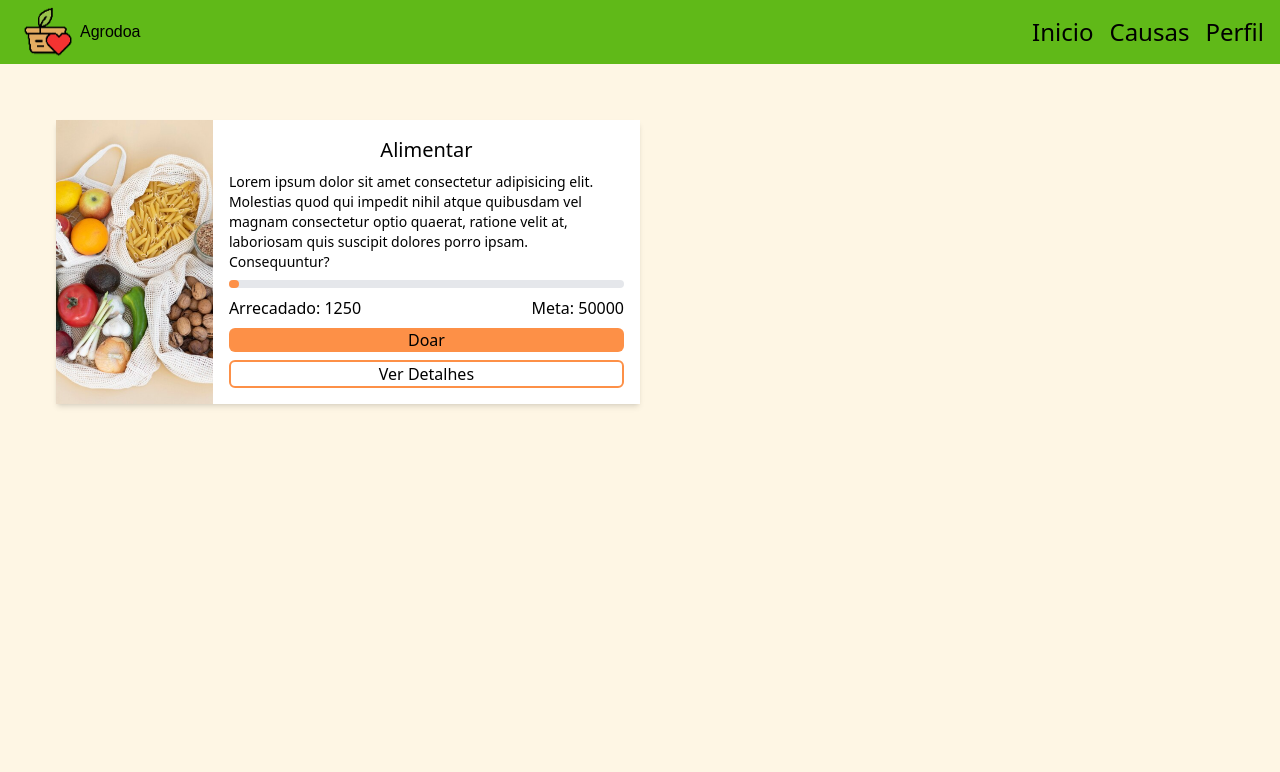
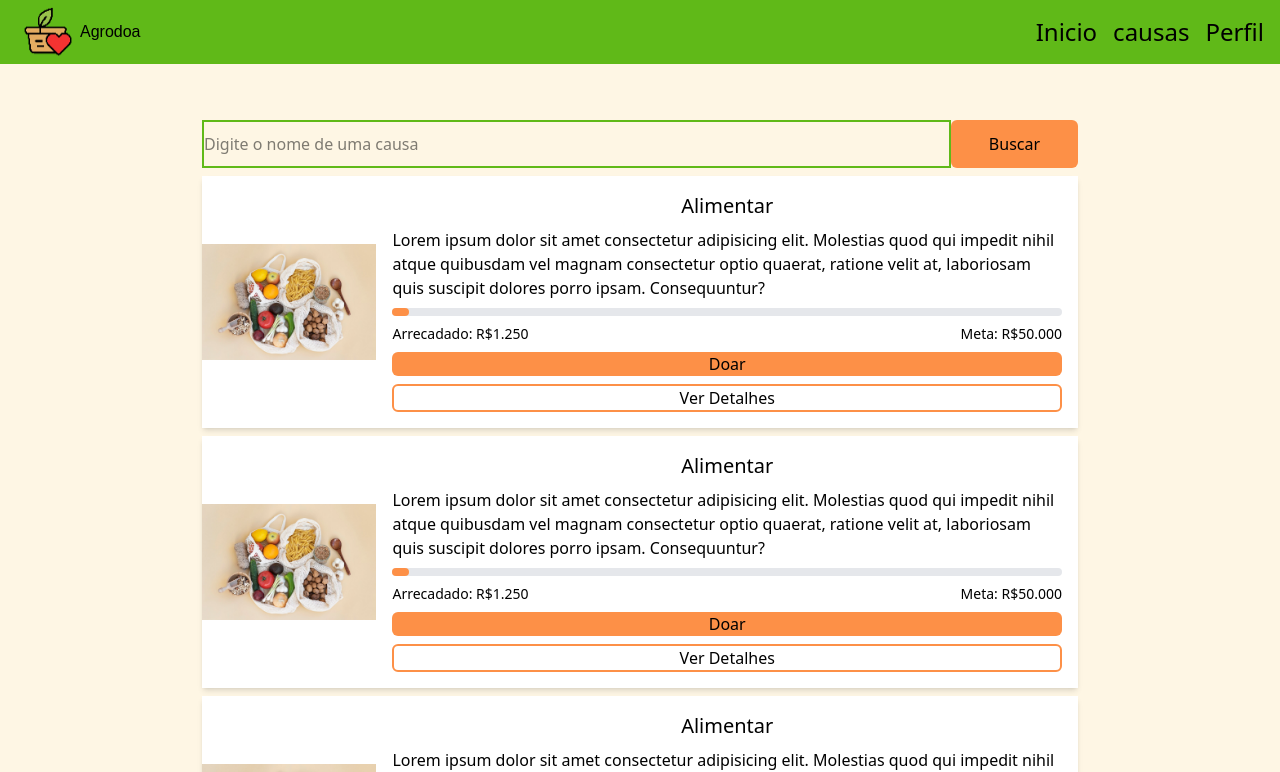
Before and after one commit to VerttB/agrodoa-frontend, a Next.js app: page /causas in a window 1280 px wide. Shown: the top 772 px of the page. Built offline with nearby package versions, Linux system fonts and the light colour scheme; a web font is replaced by a local one.

Commit message:
mudancas causa componente

```diff
--- a/src/app/(pages)/causas/[id]/page.tsx
+++ b/src/app/(pages)/causas/[id]/page.tsx
@@ -0,0 +1,8 @@
+"use client";
+import { useParams } from "next/navigation";
+
+export default function CausaUnica() {
+  const { id } = useParams();
+  console.log(id);
+  return <p>{id}</p>;
+}
--- a/src/app/(pages)/causas/page.tsx
+++ b/src/app/(pages)/causas/page.tsx
@@ -1,9 +1,24 @@
 import CausaCard from "@/components/causasCard";
+import Button from "@/components/button";
 export default function Causas() {
   return (
-    <div className="flex p-8">
-
-      <div>
+    <div className="flex flex-col items-center p-8">
+      <div className="flex flex-col items-center gap-2">
+        <div className="flex w-3/4">
+          <input
+            className="border-secondary h-12 w-full border-2"
+            type="text"
+            placeholder="Digite o nome de uma causa"
+          />
+          <Button className="w-1/6 px-2 py-2" variant="primary">
+            Buscar
+          </Button>
+        </div>
+        <CausaCard></CausaCard>
+        <CausaCard></CausaCard>
+        <CausaCard></CausaCard>
+        <CausaCard></CausaCard>
+        <CausaCard></CausaCard>
         <CausaCard></CausaCard>
       </div>
     </div>
--- a/src/app/layout.tsx
+++ b/src/app/layout.tsx
@@ -27,7 +27,7 @@ export default function RootLayout({
 }: Readonly<{
   children: React.ReactNode;
 }>) {
-  const headerBen = ["Inicio", "Causas", "Perfil"];
+  const headerBen = ["Inicio", "causas", "Perfil"];
 
   return (
     <html lang="en">
--- a/src/app/page.tsx
+++ b/src/app/page.tsx
@@ -8,7 +8,7 @@ export default function Home() {
   const router = useRouter();
 
   return (
-    <div className="m-auto flex flex-col gap-6">
+    <div className="m-auto flex flex-col gap-6 xl:w-3/4 2xl:w-2/4">
       <div className="flex flex-col gap-6 md:flex-row">
         <div className="flex w-full flex-col gap-4">
           <h1 className="ld:text-4xl text-lg font-medium md:text-2xl">
--- a/src/components/causasCard.tsx
+++ b/src/components/causasCard.tsx
@@ -1,9 +1,10 @@
+"use client";
 import { ICausas } from "@/interfaces/ICausas";
-import { Card, CardContent, CardHeader, CardTitle } from "./ui/card";
 import Button from "./button";
 import Image from "next/image";
-
+import { useRouter } from "next/navigation";
 export default function CausaCard() {
+  const router = useRouter();
   const props: ICausas = {
     id: "123",
     meta: 50000,
@@ -16,19 +17,19 @@ export default function CausaCard() {
   };
 
   return (
-    <div className="bg-neutral flex flex-col md:flex-row shadow-md w-full md:w-2/4">
-    <div className="relative h-40 md:h-auto md:w-full">
+    <div className="bg-neutral flex w-full flex-col justify-center shadow-md md:w-3/4 md:flex-row">
+      <div className="relative h-40 md:h-auto md:w-2/4">
         <Image
           src="/homeImg.png"
           alt="causa imagem"
           fill
-    className="object-cover"
+          className="object-contain"
         />
       </div>
 
       <div className="flex flex-col gap-2 p-4">
-        <h1 className="self-center text-lg md:text-xl ">{props.nome}</h1>
-        <p className=" text-sm">{props.descricao}</p>
+        <h1 className="self-center text-lg md:text-xl">{props.nome}</h1>
+        <p className="hidden md:block">{props.descricao}</p>
 
         <div className="flex flex-col gap-2">
           <div className="h-2 w-full rounded bg-gray-200">
@@ -37,14 +38,19 @@ export default function CausaCard() {
               style={{ width: `${(props.arrecadado / props.meta) * 100}%` }}
             />
           </div>
-          <div className="flex w-full justify-between">
-            <p>Arrecadado: {props.arrecadado}</p>
-            <p>Meta: {props.meta}</p>
+          <div className="flex w-full justify-between text-sm">
+            <p>Arrecadado: R${props.arrecadado.toLocaleString("pt-br")}</p>
+            <p>Meta: R${props.meta.toLocaleString("pt-br")}</p>
           </div>
         </div>
         <div className="flex flex-col gap-2">
           <Button variant="primary">Doar</Button>
-          <Button variant="outlined">Ver Detalhes</Button>
+          <Button
+            variant="outlined"
+            onClick={() => router.push(`causas/${props.id}`)}
+          >
+            Ver Detalhes
+          </Button>
         </div>
       </div>
     </div>
```
Lines whose indentation alone changed are shown as unchanged.
